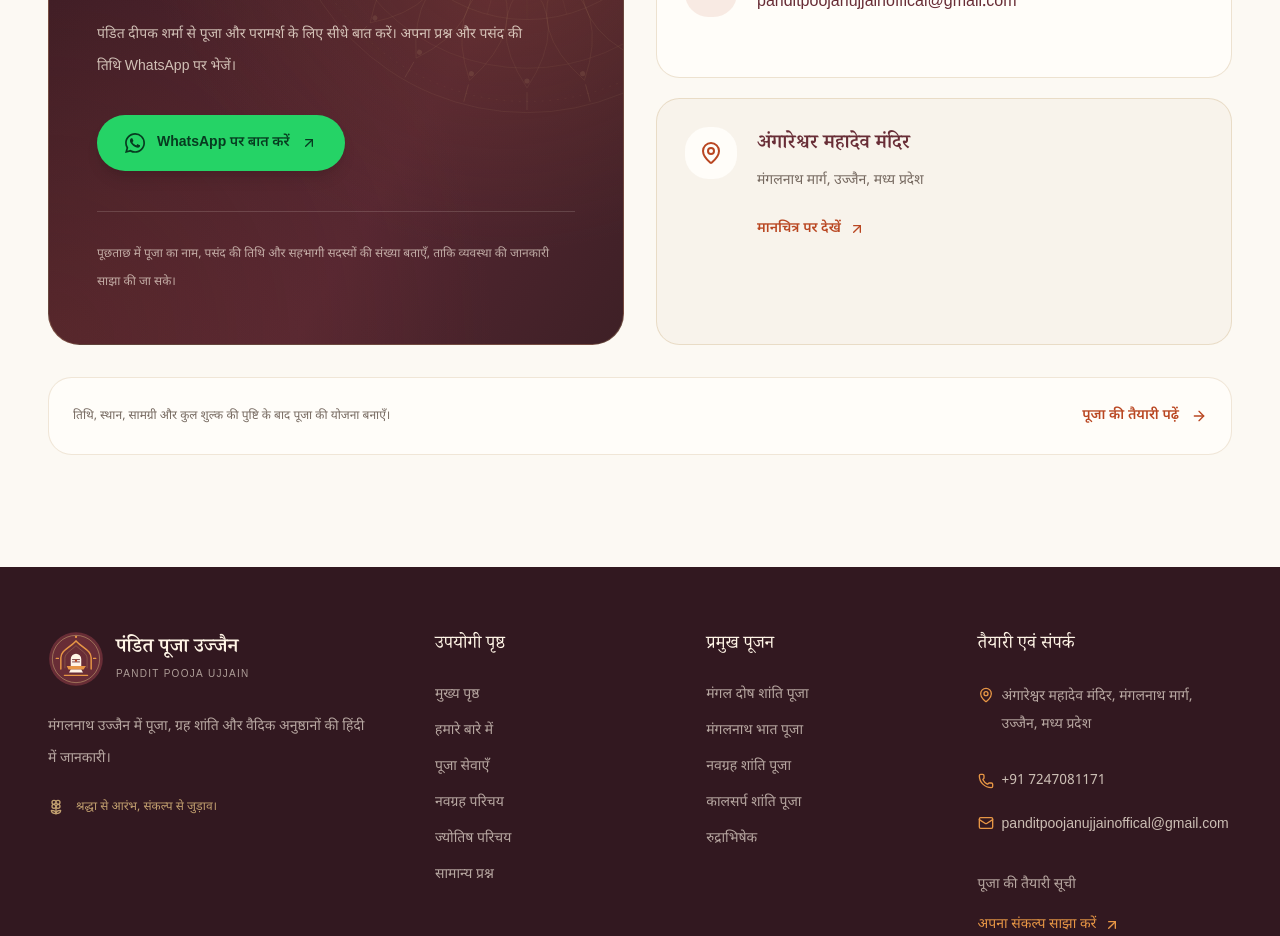
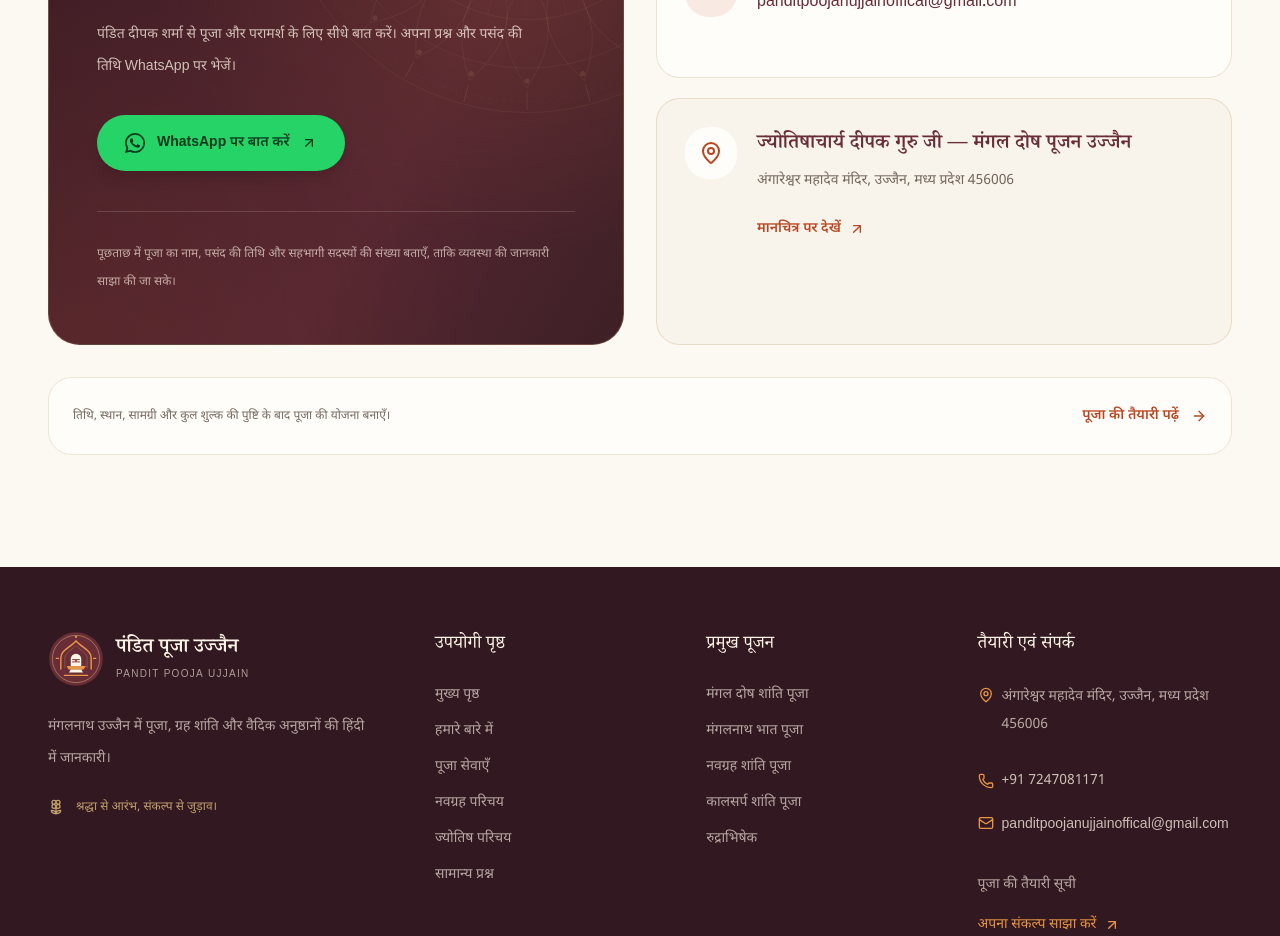
Before and after one commit to Launchleap-in/ujjainpoojan, a Next.js app: page /contact in a window 1280 px wide. Shown: the part 1080-2016 px from the top of the page. Built offline with nearby package versions, Linux system fonts and the light colour scheme.

Commit message:
feat: update contact information with new location details and improve map links

```diff
--- a/app/contact/page.tsx
+++ b/app/contact/page.tsx
@@ -61,9 +61,9 @@ export default function ContactPage() {
               <div className="flex items-start gap-5">
                 <span className="flex size-13 shrink-0 items-center justify-center rounded-2xl bg-card text-primary"><MapPin aria-hidden="true" className="size-6" /></span>
                 <div>
-                  <h2 className="font-heading text-xl leading-9 font-semibold text-wine">अंगारेश्वर महादेव मंदिर</h2>
-                  <p className="mt-1 text-sm leading-7 text-muted-foreground">मंगलनाथ मार्ग, उज्जैन, मध्य प्रदेश</p>
-                  <a href="https://www.google.com/maps/search/?api=1&query=Angareshwar+Mahadev+Mandir+Mangalnath+Marg+Ujjain" target="_blank" rel="noopener noreferrer" className="mt-3 inline-flex min-h-11 items-center gap-2 text-sm font-semibold text-primary">मानचित्र पर देखें <ArrowUpRight aria-hidden="true" className="size-4" /></a>
+                  <h2 className="font-heading text-xl leading-9 font-semibold text-wine">{contactData.locationName}</h2>
+                  <p className="mt-1 text-sm leading-7 text-muted-foreground">{contactData.address}</p>
+                  <a href="https://www.google.com/maps?cid=16557046453918187572&g_mp=CiVnb29nbGUubWFwcy5wbGFjZXMudjEuUGxhY2VzLkdldFBsYWNlEAMYASAF" target="_blank" rel="noopener noreferrer" className="mt-3 inline-flex min-h-11 items-center gap-2 text-sm font-semibold text-primary">मानचित्र पर देखें <ArrowUpRight aria-hidden="true" className="size-4" /></a>
                 </div>
               </div>
             </div>
--- a/app/data/data.ts
+++ b/app/data/data.ts
@@ -30,7 +30,7 @@ export const siteInfo = {
     "मंगलनाथ उज्जैन में मंगल शांति, भात पूजा, कालसर्प पूजा, नवग्रह शांति और कुंडली परामर्श। पूजा विधि, तैयारी और बुकिंग की जानकारी के लिए संपर्क करें।",
   language: "हिन्दी",
   locale: "hi-IN",
-  location: "अंगारेश्वर महादेव मंदिर, मंगलनाथ मार्ग, उज्जैन, मध्य प्रदेश",
+  location: "अंगारेश्वर महादेव मंदिर, उज्जैन, मध्य प्रदेश 456006",
 } as const;
 
 export const navigation = [
@@ -726,10 +726,11 @@ export const contactData = {
   description:
     "अपना संकल्प, पसंद की पूजा और तिथि बताएँ, ताकि उपलब्धता तथा व्यवस्था पर चर्चा की जा सके।",
   location: siteInfo.location,
+  locationName: "ज्योतिषाचार्य दीपक गुरु जी — मंगल दोष पूजन उज्जैन",
   phone: "+91 7247081171",
   whatsapp: "917247081171",
   email: "panditpoojanujjainoffical@gmail.com",
-  address: "अंगारेश्वर महादेव मंदिर, मंगलनाथ मार्ग, उज्जैन, मध्य प्रदेश",
+  address: siteInfo.location,
   enquiryNotice:
     "यह पूजा के लिए पूछताछ है। बुकिंग उपलब्धता और व्यवस्था की पुष्टि के बाद होगी।",
   form: {
--- a/app/preparation/page.tsx
+++ b/app/preparation/page.tsx
@@ -71,7 +71,7 @@ export default function PreparationPage() {
             सदस्यों को भी समय बताएँ।
           </p>
           <a
-            href="https://www.google.com/maps/search/?api=1&query=Angareshwar+Mahadev+Mandir+Mangalnath+Marg+Ujjain"
+            href="https://www.google.com/maps?cid=16557046453918187572&g_mp=CiVnb29nbGUubWFwcy5wbGFjZXMudjEuUGxhY2VzLkdldFBsYWNlEAMYASAF"
             target="_blank"
             rel="noopener noreferrer"
             className="mt-4 inline-block text-sm font-medium text-primary underline underline-offset-4"
```
